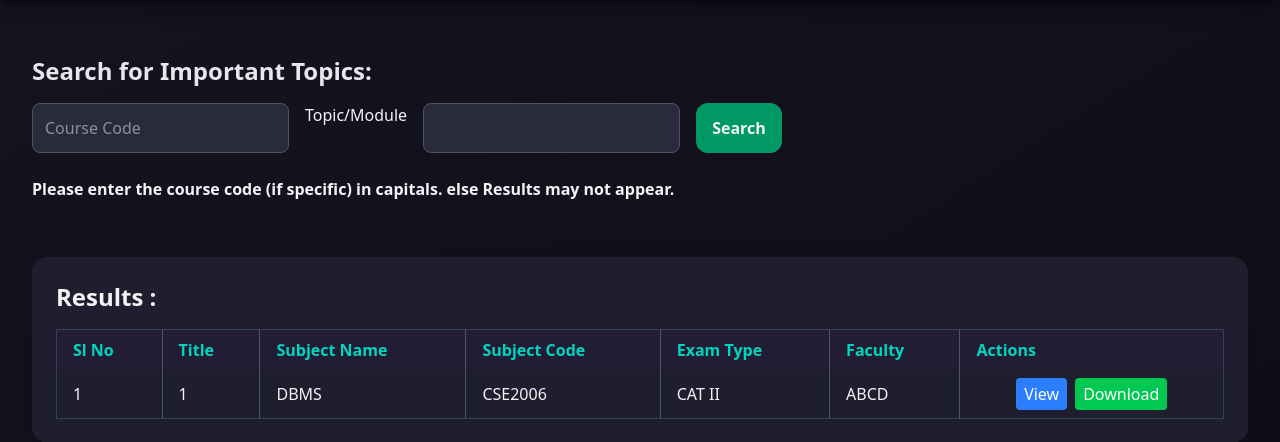
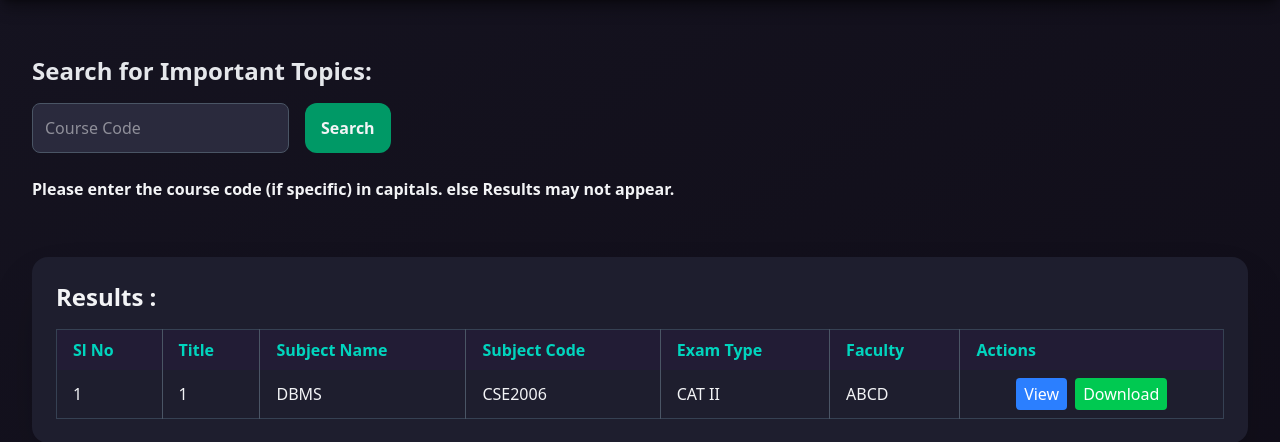
Before and after one commit to krishnasouravvemuri/PaperRepo, a Django app: page /ImportantTopics/ in a window 1280 px wide. Shown: the part 65-507 px from the top of the page. Run offline with Django 5.2, Linux system fonts and the light colour scheme; data comes from the database, SQL or seed files in the repository; style sheets or scripts are compiled from the project's sources; some libraries are stand-ins or nearby versions.

Commit message:
Update ImportantTopics.html

```diff
--- a/papers/templates/ImportantTopics.html
+++ b/papers/templates/ImportantTopics.html
@@ -15,9 +15,7 @@
             <input name="course_code" id="subjectInput" placeholder="Course Code"
                    value="{{ course_code }}"
                    class="p-3 rounded-lg border border-gray-600 bg-[#2a2a3d] max-w-md text-gray-100 focus:outline-none focus:ring-2 focus:ring-emerald-500">
-            <label>Topic/Module</label>
-            <input name="topic_type" type="text" value="{{ object.topic_type }}" class="p-3 rounded-lg border border-gray-600 bg-[#2a2a3d] text-gray-100 focus:outline-none focus:ring-2 focus:ring-emerald-500">
-            <button type="submit"
+                       <button type="submit"
                     class="font-semibold text-center bg-emerald-600 px-4 py-2 rounded-xl cursor-pointer hover:bg-emerald-500 transition flex items-center gap-2">
                 Search
             </button>
```
